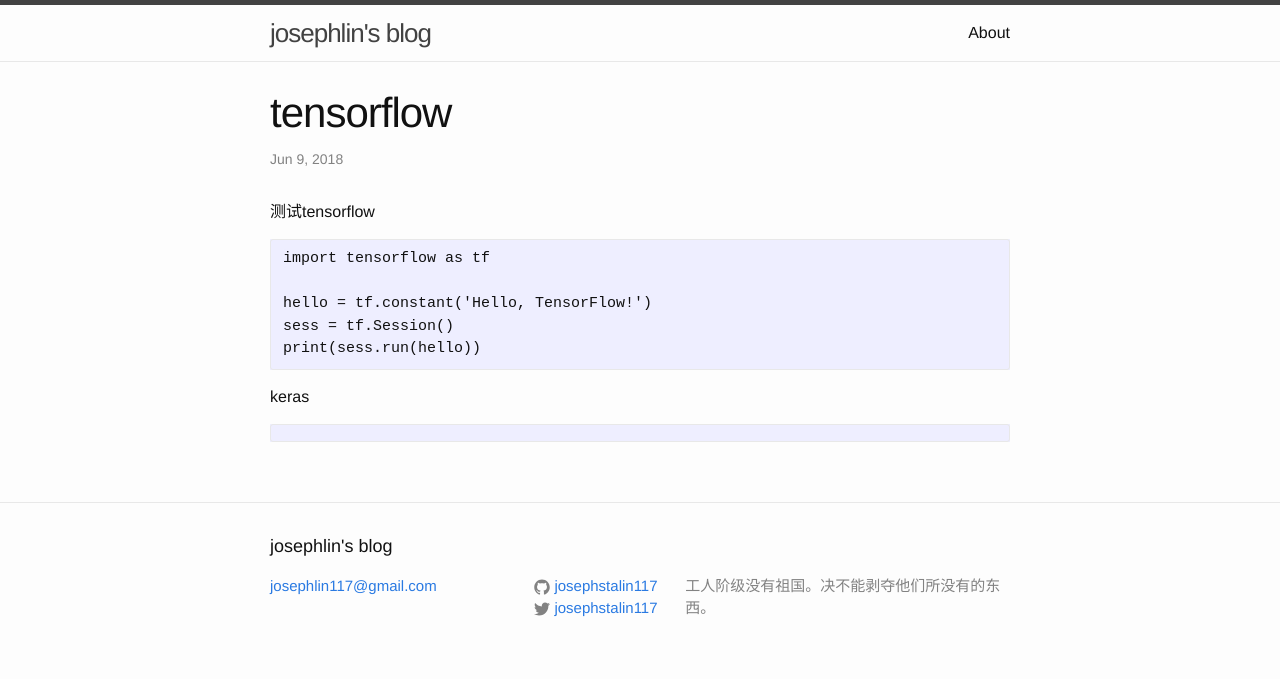
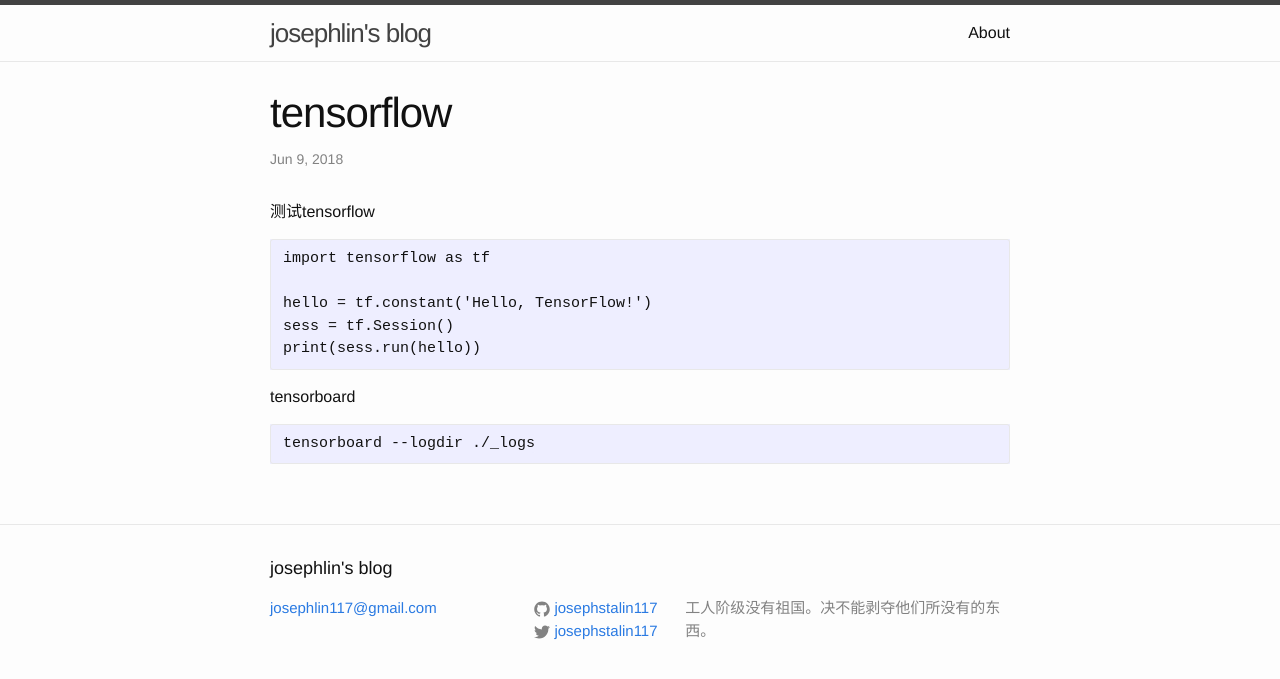
Before and after one commit to josephstalin117/josephstalin117.github.io, a Jekyll site: the page built from _posts/2018-6-09-tensorflow.markdown, in a window 1280 px wide. Shown: the top 679 px of the page. Built offline with Jekyll 4.4.1, drawn with Linux system fonts in a browser that asks for light colours.

Commit message:
add tensorflow tensorboard

````diff
--- a/_posts/2018-6-09-tensorflow.markdown
+++ b/_posts/2018-6-09-tensorflow.markdown
@@ -14,6 +14,7 @@ sess = tf.Session()
 print(sess.run(hello))
 ```
 
-keras
+tensorboard
 ```
+tensorboard --logdir ./_logs
 ```
````
